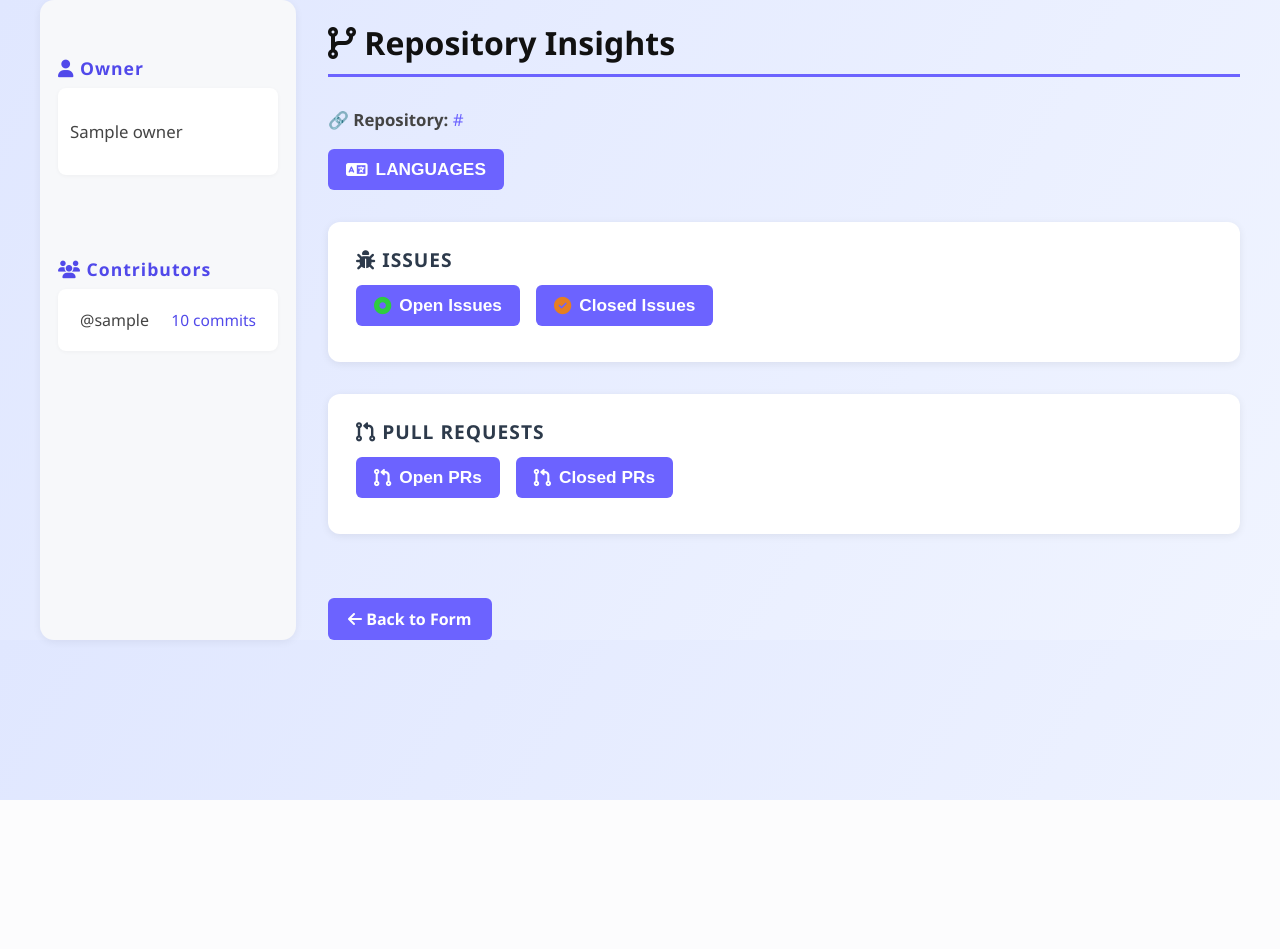
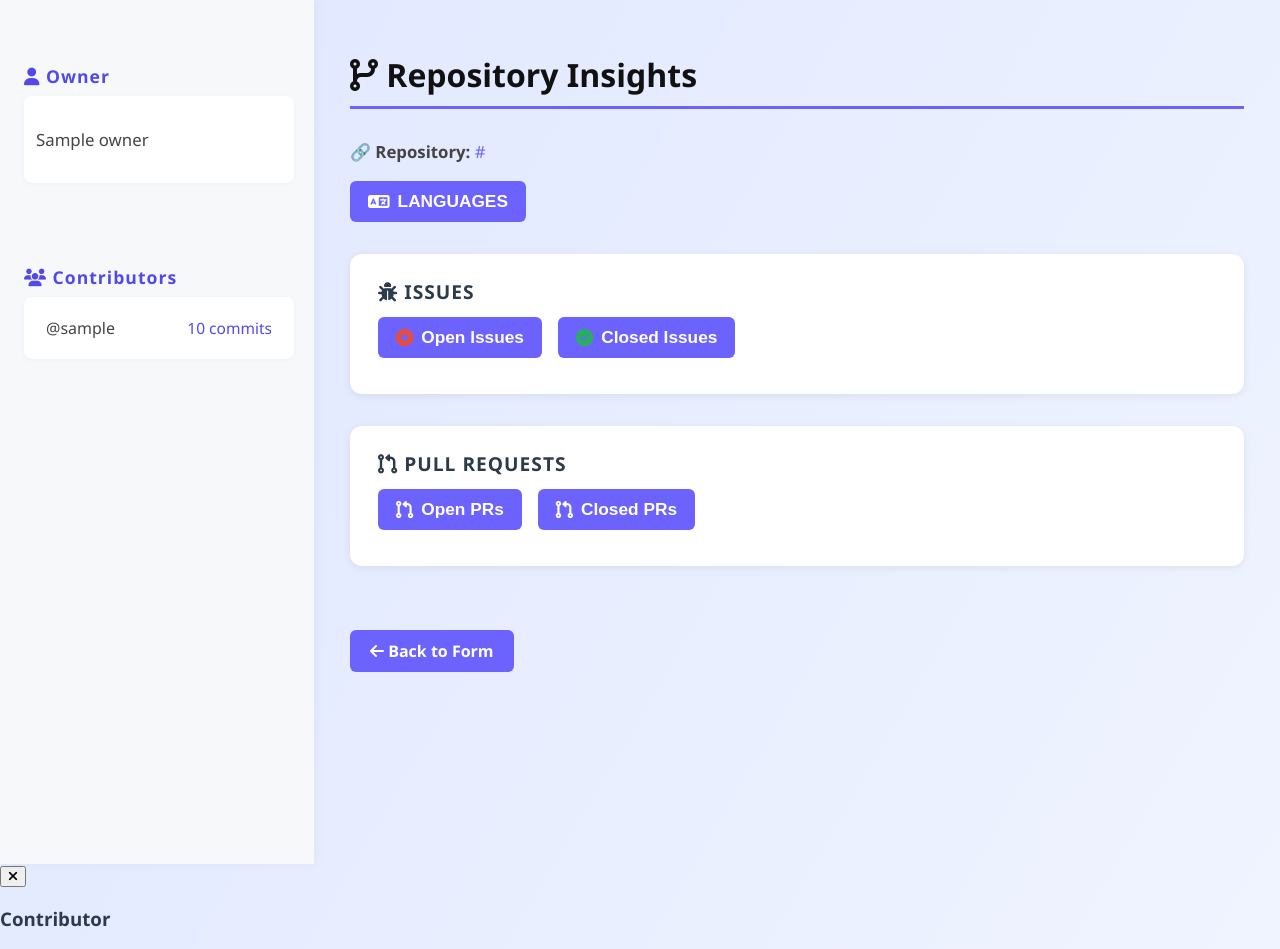
Before and after one commit to pseudoguy3/GitRepoAn, a Flask app: template templates/Analysis.html in a window 1280 px wide. Before the commit the page ends 800 px from the top, so only its background shows below. Run offline with Flask 3, Linux system fonts and the light colour scheme; the template is opened without the code that fills it: most values are stand-ins (such as "Sample title", 1, 10 or a date in 2020).

Commit message:
Refactor styles in style.css and update icon colors in Analysis.html for improved layout and visual consistency

```diff
--- a/static/style.css
+++ b/static/style.css
@@ -176,20 +176,23 @@
 }
 .main-grid {
     display: flex;
-    gap: 32px;
-    max-width: 1200px;
-    margin: 0 auto;
-}
+    gap: 0;
+    max-width: 100vw;
+    margin: 0;
 .sidebar {
-    min-width: 220px;
-    max-width: 260px;
+    min-width: 270px;
+    max-width: 320px;
     background: #f7f8fa;
-    border-radius: 14px;
-    padding: 24px 18px;
-    box-shadow: 0 2px 8px rgba(0,0,0,0.06);
+    border-radius: 0 0 0 0;
+    padding: 32px 20px 32px 24px;
+    box-shadow: 2px 0 12px rgba(0,0,0,0.04);
     display: flex;
     flex-direction: column;
     gap: 32px;
+    height: 100vh;
+    position: sticky;
+    left: 0;
+    top: 0;
 }
 .sidebar-section {
     margin-bottom: 18px;
@@ -235,6 +238,7 @@
 .main-content {
     flex: 1;
     min-width: 0;
+    padding: 32px 36px 32px 36px;
 }
 .section-box {
     background: #fff;
--- a/templates/Analysis.html
+++ b/templates/Analysis.html
@@ -65,11 +65,11 @@
                 <div class="section-btn-group">
                     <button class="section-btn" type="button"
         onclick="toggleExclusiveSection('open-issues-section', ['open-issues-section','closed-issues-section'])">
-        <i class="fa-solid fa-circle-dot" style="color:#2ecc40;"></i> Open Issues
+        <i class="fa-solid fa-circle-dot" style="color:#e74c3c;"></i> Open Issues
     </button>
     <button class="section-btn" type="button"
         onclick="toggleExclusiveSection('closed-issues-section', ['open-issues-section','closed-issues-section'])">
-        <i class="fa-solid fa-circle-check" style="color:#e67e22;"></i> Closed Issues
+        <i class="fa-solid fa-circle-check" style="color:#27ae60;"></i> Closed Issues
     </button>
                 </div>
                 <div id="open-issues-section" class="section-content">
```
